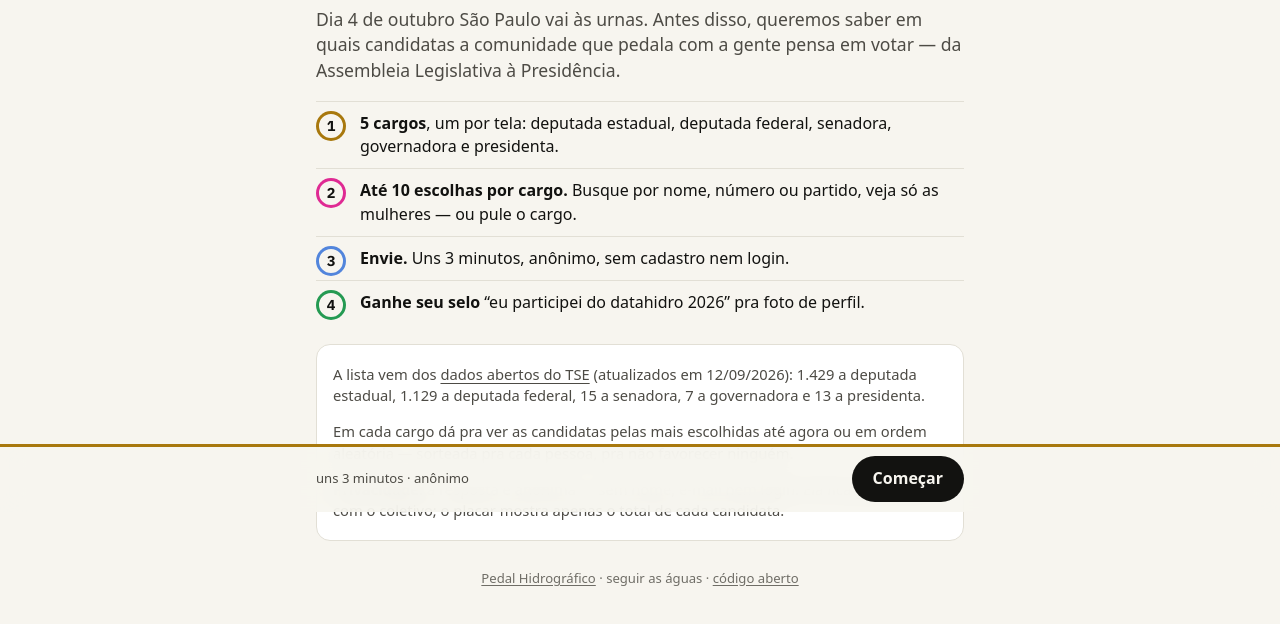
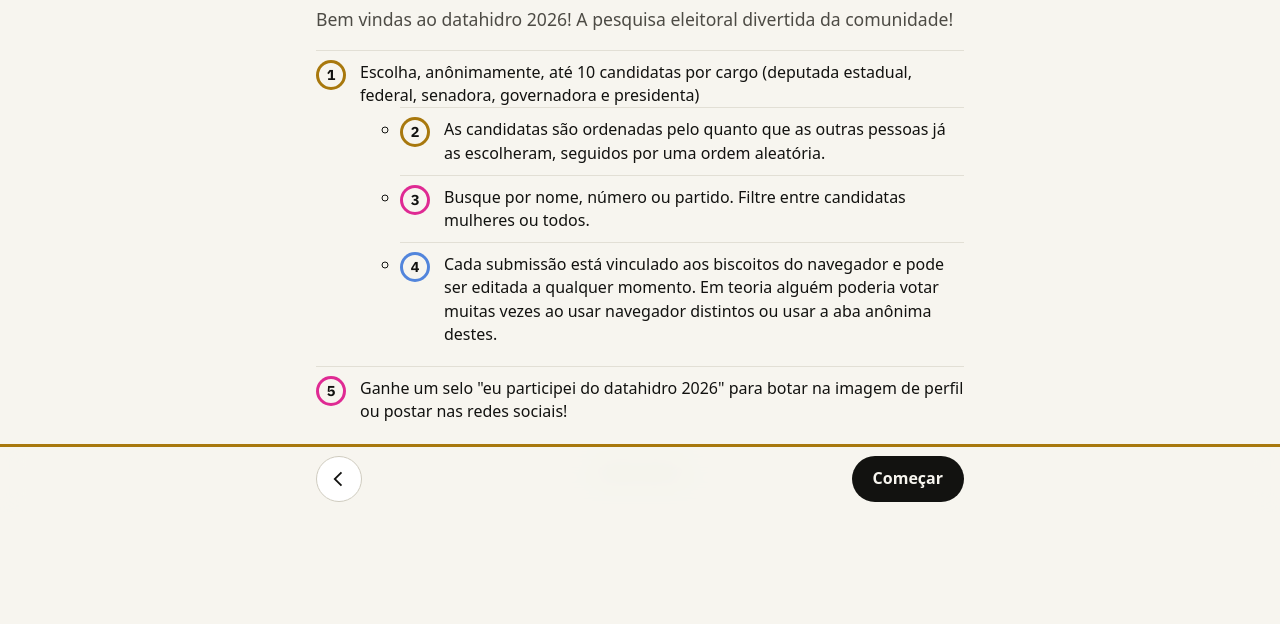
Before and after one commit to pedalhidro/datahidro, a plain HTML site: page index.html in a window 1280 px wide. Shown: the part 288-912 px from the top of the page. After the commit the page ends 864 px from the top, so only its background shows below. Drawn offline with Linux system fonts and the light colour scheme; no server answers.

Commit message:
editar textos

```diff
--- a/index.html
+++ b/index.html
@@ -1,13 +1,16 @@
 <!DOCTYPE html>
 <html lang="pt-BR">
+
 <head>
   <meta charset="UTF-8">
   <meta name="viewport" content="width=device-width, initial-scale=1.0, viewport-fit=cover">
   <title>datahidro 2026 · levantamento Pedal Hidrográfico</title>
-<meta name="description" content="Levantamento Pedal Hidrográfico de candidatas às eleições de 2026 em São Paulo: deputadas estaduais e federais, senadoras, governadora e presidenta. Uns 3 minutos, anônimo, sem cadastro.">
+  <meta name="description"
+    content="Levantamento Pedal Hidrográfico de candidatas às eleições de 2026 em São Paulo: deputadas estaduais e federais, senadoras, governadora e presidenta. Uns 3 minutos, anônimo, sem cadastro.">
   <link rel="canonical" href="https://pesquisa.pedalhidrografi.co/">
   <meta property="og:title" content="datahidro 2026">
-<meta property="og:description" content="Levantamento Pedal Hidrográfico de candidatas às eleições de 2026 em São Paulo. Participe e ganhe seu selo.">
+  <meta property="og:description"
+    content="Levantamento Pedal Hidrográfico de candidatas às eleições de 2026 em São Paulo. Participe e ganhe seu selo.">
   <meta property="og:type" content="website">
   <meta property="og:locale" content="pt_BR">
   <meta property="og:url" content="https://pesquisa.pedalhidrografi.co/">
@@ -25,9 +28,12 @@
   <link rel="stylesheet" href="style.css">
   <script src="app.js" defer></script>
 </head>
+
 <body>
 
-<noscript><p class="noscript">O datahidro precisa de JavaScript ligado pra funcionar.</p></noscript>
+  <noscript>
+    <p class="noscript">O datahidro precisa de JavaScript ligado pra funcionar.</p>
+  </noscript>
 
   <div id="sample-banner" class="sample-banner" hidden>
     DADOS FICTÍCIOS DE EXEMPLO — não são candidaturas reais
@@ -45,34 +51,29 @@
       <div class="hero-ring" aria-hidden="true"></div>
       <p class="eyebrow">Levantamento Pedal Hidrográfico</p>
       <h1>Candidatas às eleições de 2026 em São Paulo</h1>
-    <p class="lead">Dia 4 de outubro São Paulo vai às urnas. Antes disso, queremos saber
-      em quais candidatas a comunidade que pedala com a gente pensa em votar — da
-      Assembleia Legislativa à Presidência.</p>
+      <p class="lead">
+        Bem vindas ao datahidro 2026! A pesquisa eleitoral divertida da comunidade!
 
+      </p>
       <ol class="steps">
-      <li><strong>5 cargos</strong>, um por tela: deputada estadual, deputada federal,
-        senadora, governadora e presidenta.</li>
-      <li><strong>Até 10 escolhas por cargo.</strong> Busque por nome, número ou partido,
-        veja só as mulheres — ou pule o cargo.</li>
-      <li><strong>Envie.</strong> Uns 3 minutos, anônimo, sem cadastro nem login.</li>
-      <li><strong>Ganhe seu selo</strong> “eu participei do datahidro 2026” pra foto de perfil.</li>
+        <li>Escolha, anônimamente, até 10 candidatas por cargo (deputada estadual, federal, senadora, governadora e
+          presidenta)
+          <ul>
+            <li>As candidatas são ordenadas pelo quanto que as outras pessoas já as escolheram, seguidos por uma ordem
+              aleatória.</li>
+            <li>Busque por nome, número ou partido. Filtre entre candidatas mulheres ou todos.</li>
+            <li>Cada submissão está vinculado aos biscoitos do navegador e pode ser editada a qualquer momento. Em teoria alguém poderia votar muitas vezes ao usar navegador distintos ou usar a aba anônima destes.</li>
+          </ul>
+        </li>
+        <li>Ganhe um selo "eu participei do datahidro 2026" para botar na imagem de perfil ou postar nas redes sociais!
+        </li>
       </ol>
-
-    <div class="note">
-      <p id="intro-source">A lista de candidatas vem dos dados abertos do TSE.</p>
-      <p>Em cada cargo dá pra ver as candidatas pelas mais escolhidas até agora ou em ordem
-        aleatória — sorteada pra cada pessoa, pra não favorecer ninguém.</p>
-      <p id="intro-tally" hidden></p>
-      <p><strong>Privacidade:</strong> a resposta é anônima — sem nome, e-mail nem login. Ela
-        fica guardada só com o coletivo; o placar mostra apenas o total de cada candidata.</p>
-    </div>
 
       <p id="intro-resubmit" class="notice" hidden>Você já participou por este aparelho. Pode
         revisar e enviar de novo — a resposta anterior é substituída.</p>
       <p id="intro-error" class="error" role="alert" hidden></p>
 
       <footer class="footer">
-      <a href="https://pedalhidrografi.co" rel="noopener">Pedal Hidrográfico</a> · seguir as águas ·
         <a href="https://github.com/pedalhidro/datahidro" rel="noopener">código aberto</a>
       </footer>
     </section>
@@ -147,7 +148,9 @@
 
   <nav class="bottombar" id="bottombar" aria-label="Navegação entre etapas">
     <button type="button" class="btn btn-icon" id="btn-back" aria-label="Voltar">
-    <svg viewBox="0 0 24 24" aria-hidden="true"><path d="M15.4 5.4 14 4l-8 8 8 8 1.4-1.4L8.8 12z"/></svg>
+      <svg viewBox="0 0 24 24" aria-hidden="true">
+        <path d="M15.4 5.4 14 4l-8 8 8 8 1.4-1.4L8.8 12z" />
+      </svg>
     </button>
     <div class="bottombar-middle" id="bottombar-middle"></div>
     <button type="button" class="btn btn-primary" id="btn-next">Começar</button>
@@ -161,14 +164,15 @@
           <p class="counter"><span class="counter-n">0</span><span class="counter-max">/10</span></p>
         </div>
         <p class="office-question"></p>
-      <input class="search" type="search" placeholder="Buscar nome, número ou partido"
-             enterkeyhint="search" autocomplete="off" spellcheck="false">
+        <input class="search" type="search" placeholder="Buscar nome, número ou partido" enterkeyhint="search"
+          autocomplete="off" spellcheck="false">
         <div class="chips" role="group"></div>
       </div>
       <div class="result">
         <span class="result-text" aria-live="polite"></span>
         <span class="order" role="group" aria-label="Ordem das candidatas">
-        <button type="button" class="order-btn" data-order="votes" aria-pressed="false" hidden>mais escolhidas</button>
+          <button type="button" class="order-btn" data-order="votes" aria-pressed="false" hidden>mais
+            escolhidas</button>
           <button type="button" class="order-btn" data-order="random" aria-pressed="true"
             title="Toque de novo pra sortear outra ordem">aleatória ↻</button>
         </span>
@@ -181,4 +185,5 @@
   <div id="toast" class="toast" role="status" aria-live="polite" hidden></div>
 
 </body>
+
 </html>
```
Lines whose indentation alone changed are shown as unchanged.
